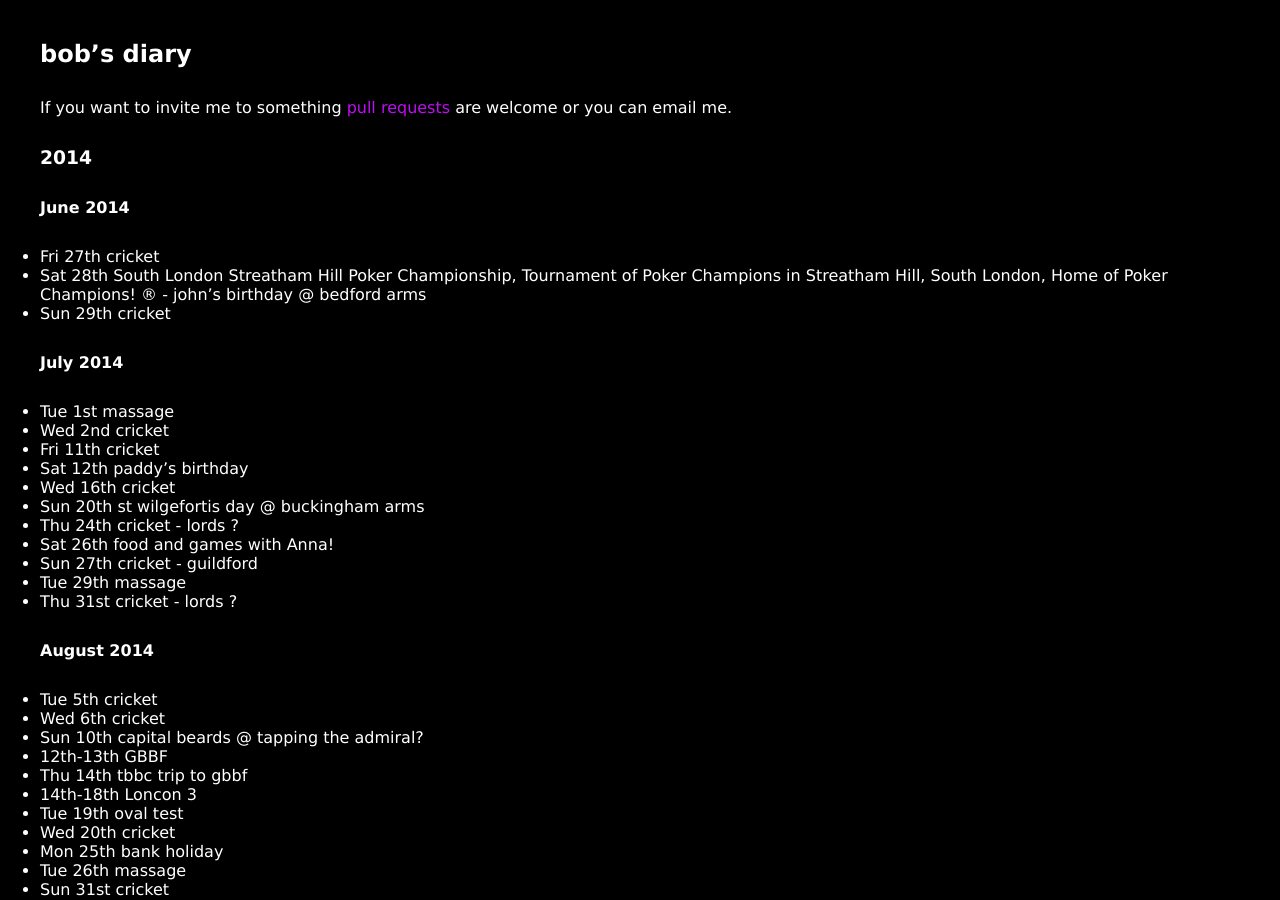
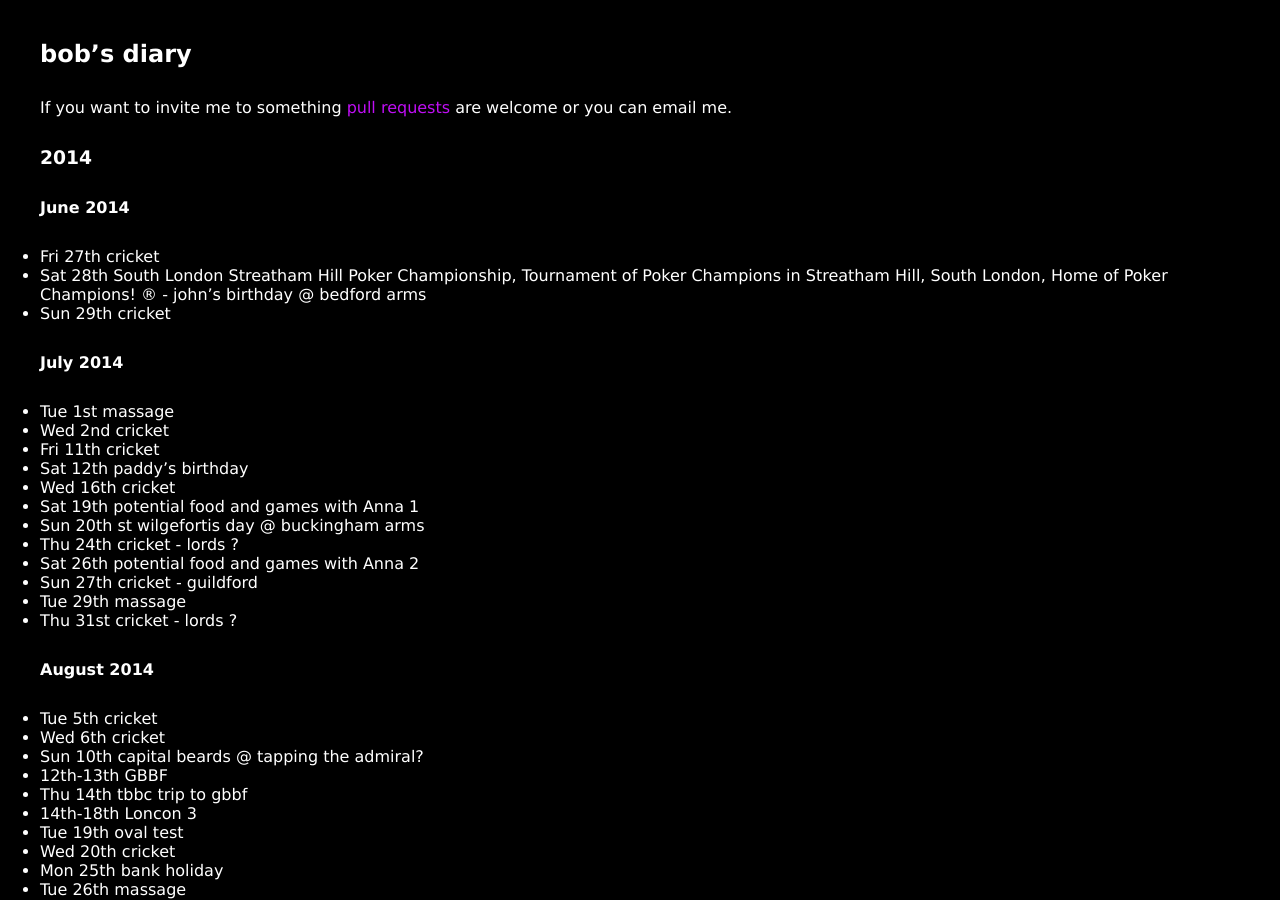
Before and after one commit to rjw1/randomness.org.uk, a Jekyll site: the page built from diary/index.md, in a window 1280 px wide and 900 px high. Built offline with Jekyll 4.4.1, drawn with Linux system fonts in a browser that asks for light colours; Markdown is read by kramdown in place of the engine named in the settings.

Commit message:
Request to reserve previous Saturday
Actual date of party now in question. This commit reserves the previous Saturday as it seems you are free. Will be followed by one cancelling one engagement when party date is fixed (assuming I remember).

```diff
--- a/diary/index.md
+++ b/diary/index.md
@@ -22,9 +22,10 @@ are welcome or you can email me.
 * Fri 11th cricket
 * Sat 12th paddy's birthday
 * Wed 16th cricket
+* Sat 19th potential food and games with Anna 1
 * Sun 20th st wilgefortis day @ buckingham arms
 * Thu 24th cricket - lords ?
-* Sat 26th food and games with Anna!
+* Sat 26th potential food and games with Anna 2
 * Sun 27th cricket - guildford
 * Tue 29th massage
 * Thu 31st cricket - lords ?
```
